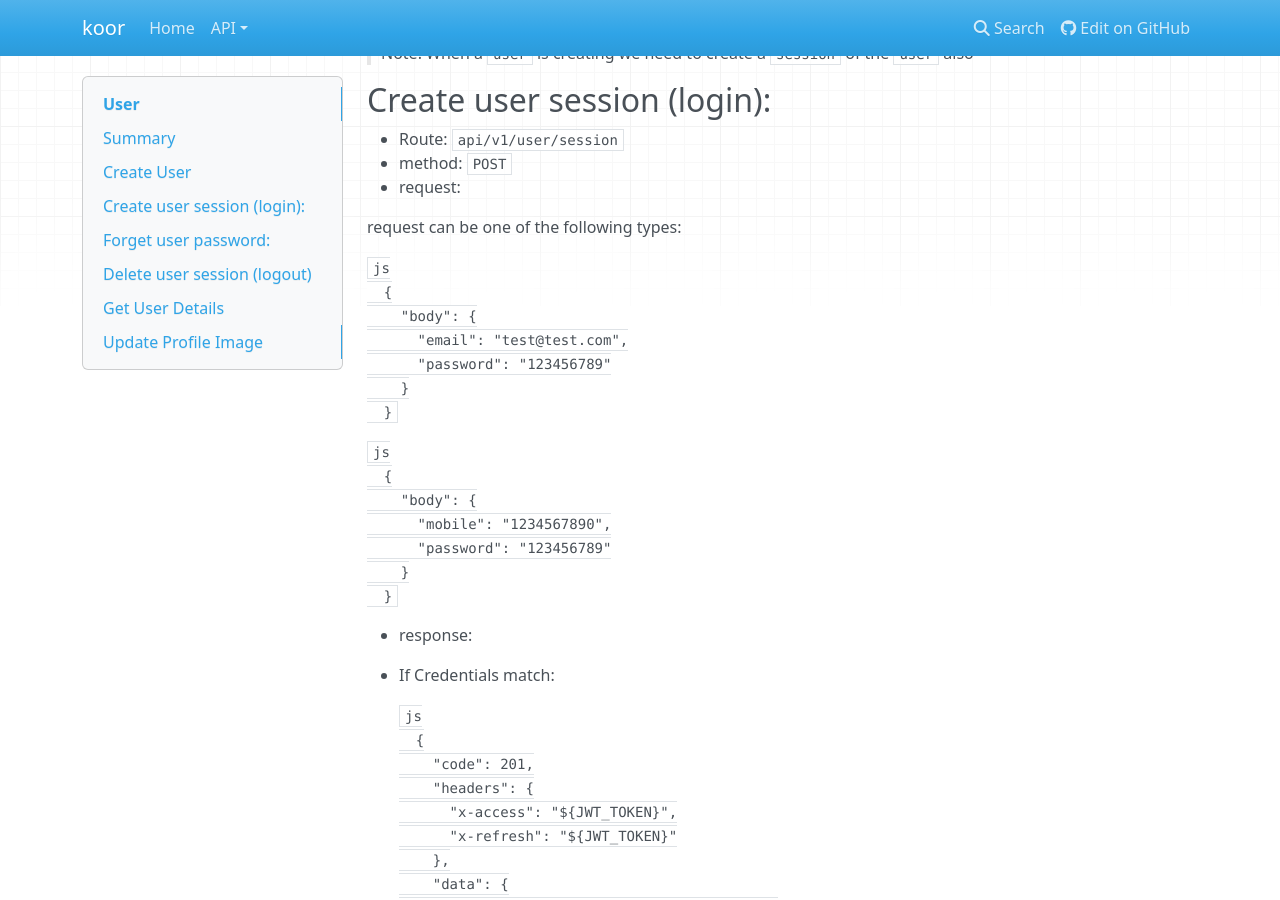
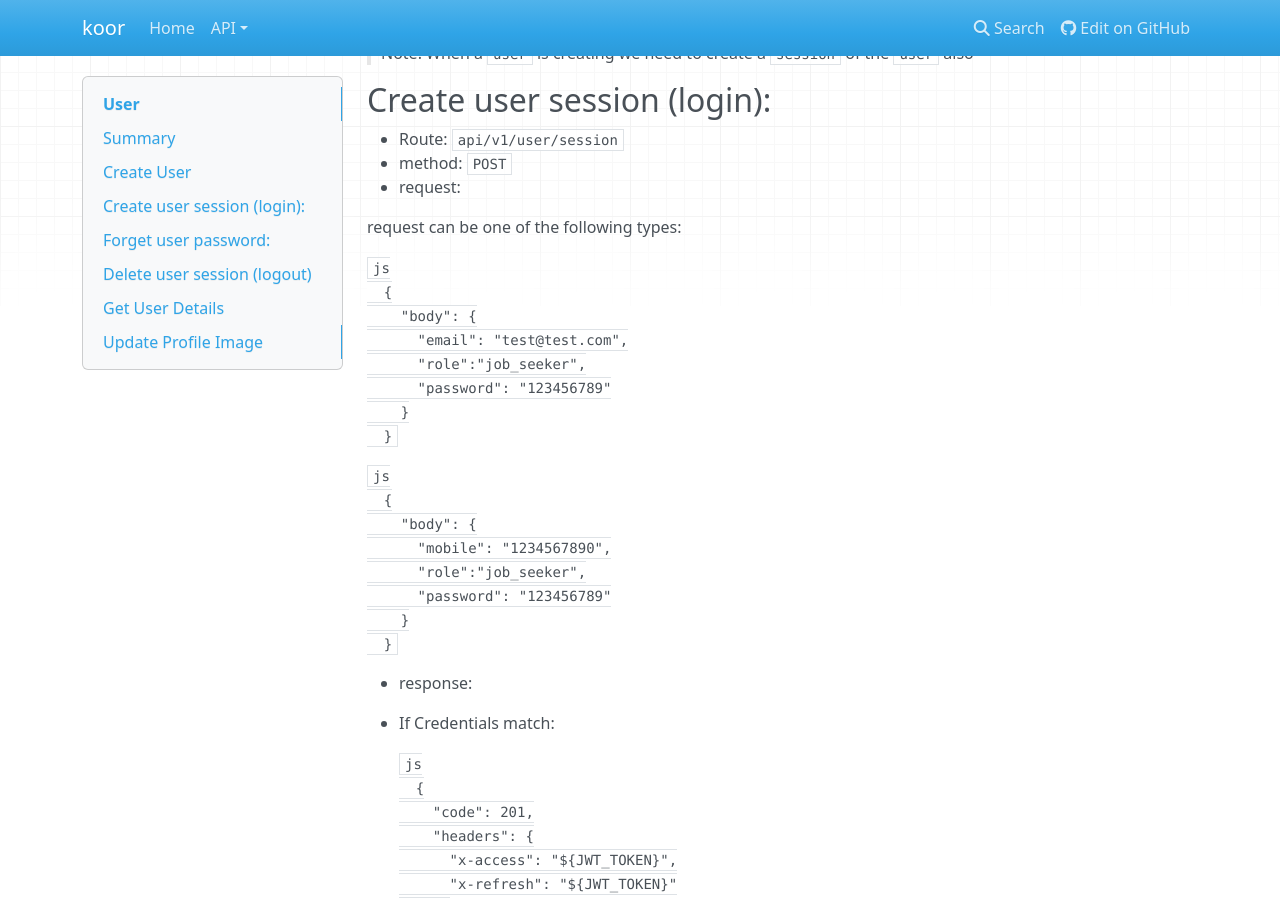
Before and after one commit to digimonkt/koor-backend, an MkDocs documentation site: the page built from docs/user/user.md, in a window 1280 px wide and 900 px high, scrolled down 1092 px. Built offline with MkDocs 1.6.1, drawn with Linux system fonts in a browser that asks for light colours; nearby versions of some CDN libraries.

Commit message:
#5 - modify user.md

```diff
--- a/docs/user/user.md
+++ b/docs/user/user.md
@@ -79,6 +79,7 @@ These are the APIs for all 3 types of `users` `job-seeker`, `employer`, and `ven
   {
     "body": {
       "email": "test@test.com",
+      "role":"job_seeker",
       "password": "123456789"
     }
   }
@@ -88,6 +89,7 @@ These are the APIs for all 3 types of `users` `job-seeker`, `employer`, and `ven
   {
     "body": {
       "mobile": "1234567890",
+      "role":"job_seeker",
       "password": "123456789"
     }
   }
```
